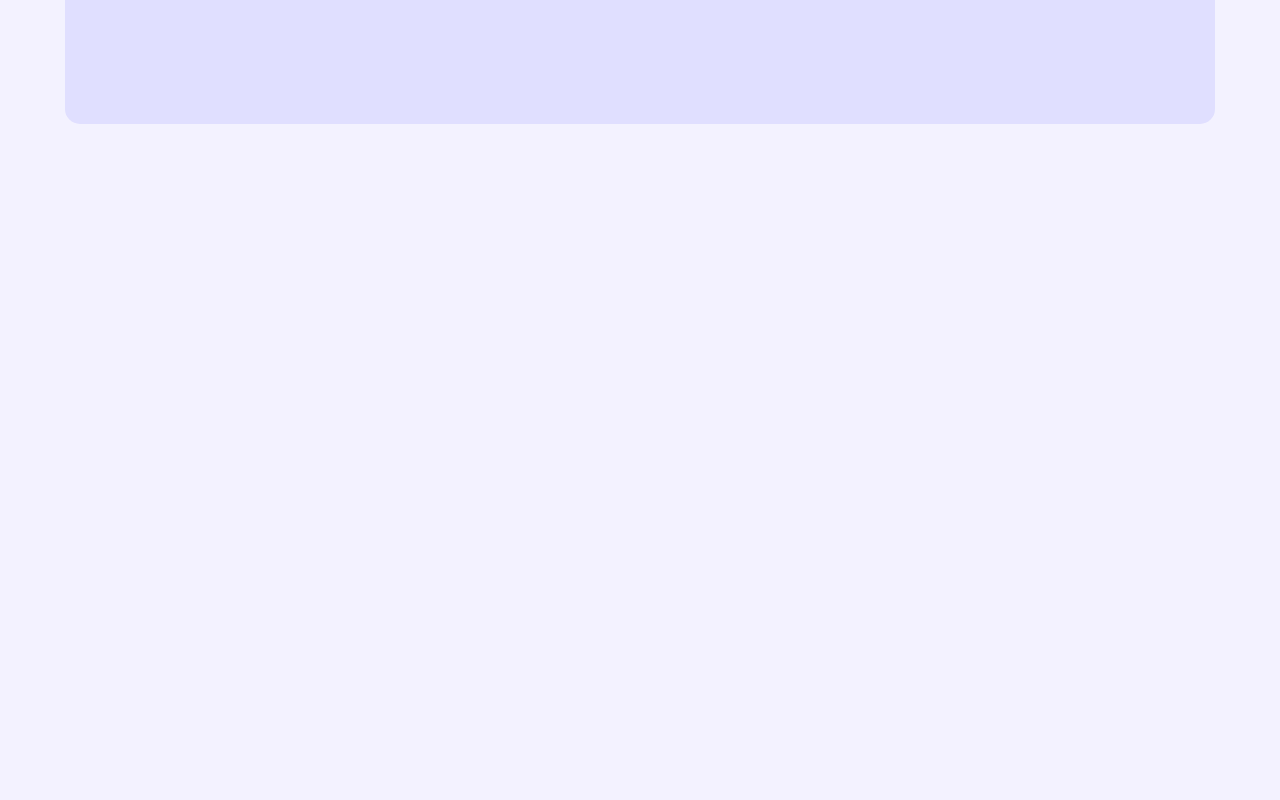
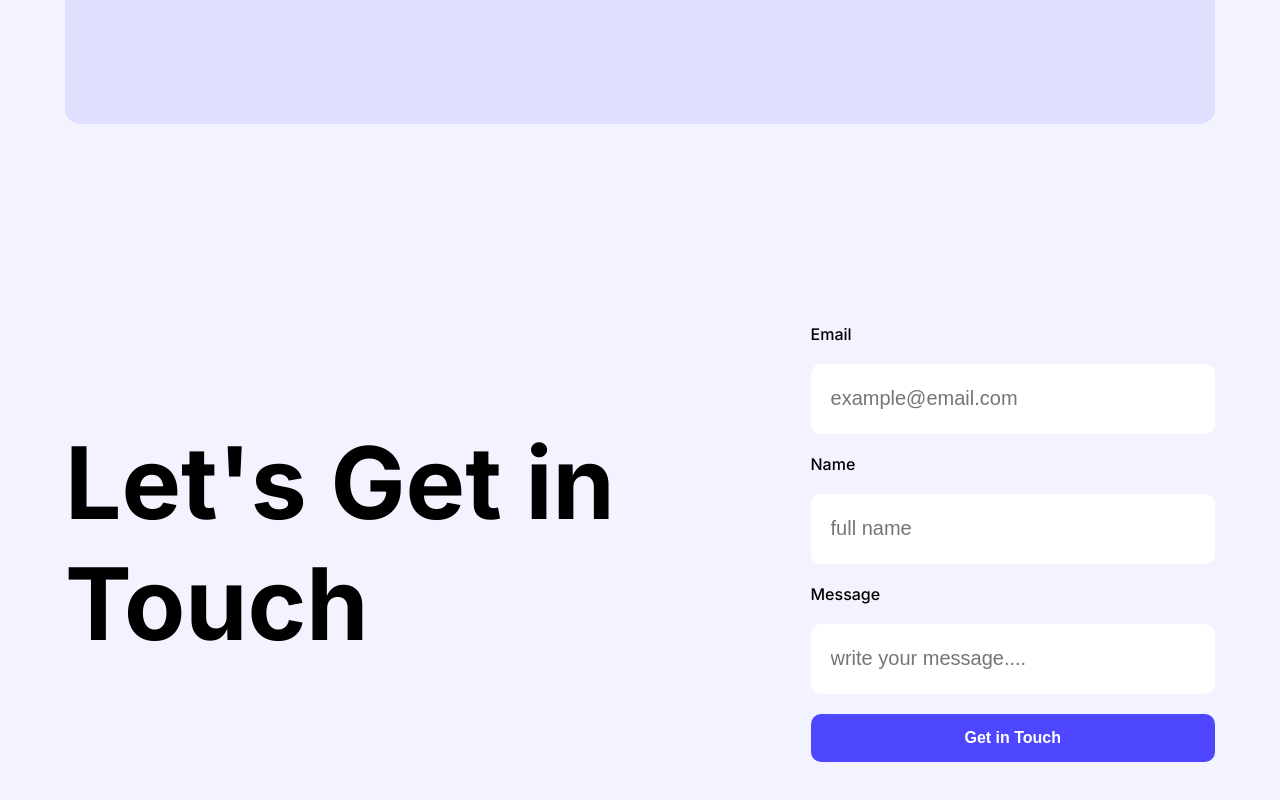
Before and after one commit to AtikHasan16/first-assignment, a plain HTML site: page index.html in a window 1280 px wide. Shown: the part 3409-4209 px from the top of the page. Before the commit the page ends 3733 px from the top, so only its background shows below. Drawn offline with Linux system fonts and the light colour scheme.

Commit message:
added newletter section

```diff
--- a/index.html
+++ b/index.html
@@ -150,13 +150,30 @@
         </section>
 
         <section class="newsletter">
+            <div class="news-title">
+                <h1>Let's Get in Touch</h1>
+            </div>
+            <div class="news-form">
+                <form>
+                    <label for="email">Email</label>
+                    <input type="email" placeholder="example@email.com" required>
 
+                    <label for="name">Name</label>
+                    <input type="text" placeholder="full name" required>
+
+                    <label for="massage">Message</label>
+                    <input type="text" name="" id="" placeholder="write your message....">
+                    <button class="common-button get-button"> Get in Touch</button>
+                </form>
+            </div>
         </section>
 
 
     </main>
 
-    <footer></footer>
+    <footer>
+<div class=""></div>
+    </footer>
 </body>
 
 </html>
--- a/style/style.css
+++ b/style/style.css
@@ -237,4 +237,38 @@ main {
 }
 
 /* The newsletter section starts from here */
+
+.newsletter {
+    display: flex;
+    justify-content: space-between;
+    align-items: center;
+    margin: 200px 0;
+
+}
+
+.news-title h1 {
+    font-size: 100px;
+    font-weight: bold;
+}
+
+.news-form label {
+    display: block;
+}
+
+.news-form input[type="email"],
+.news-form input[type="text"] {
+    border-radius: 10px;
+    height: 70px;
+    width: 90%;
+    margin: 20px 0;
+    padding: 0 20px;
+    font-size: 20px;
+    border: none;
+}
+
+.get-button {
+    width: 100%;
+
+}
+
 /* The footer section starts from here */
```
